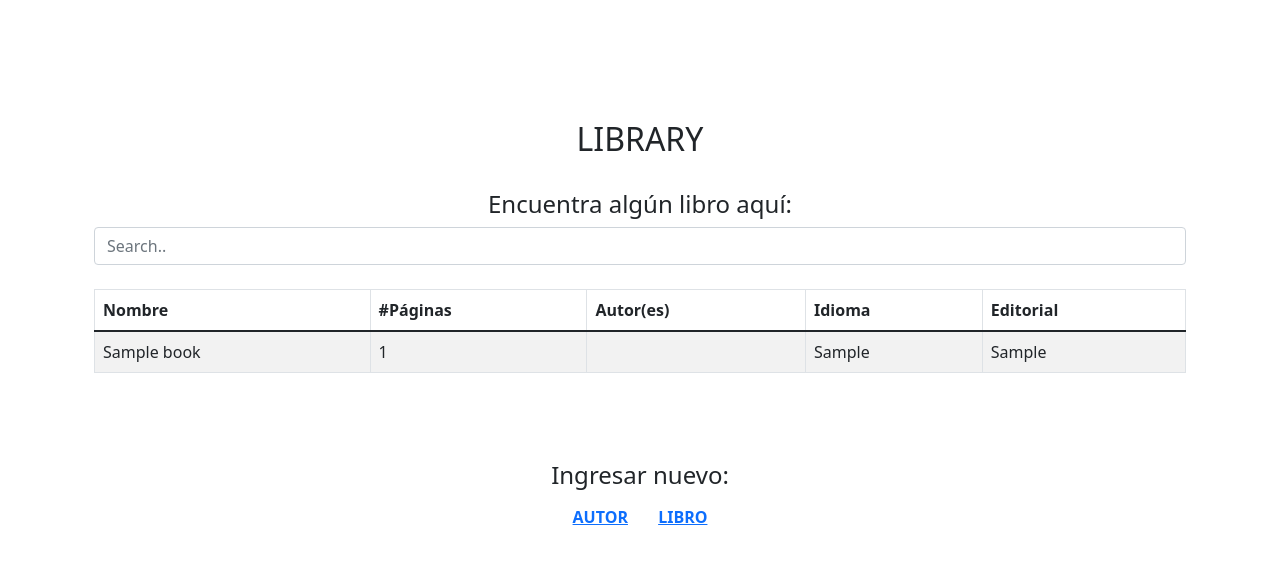
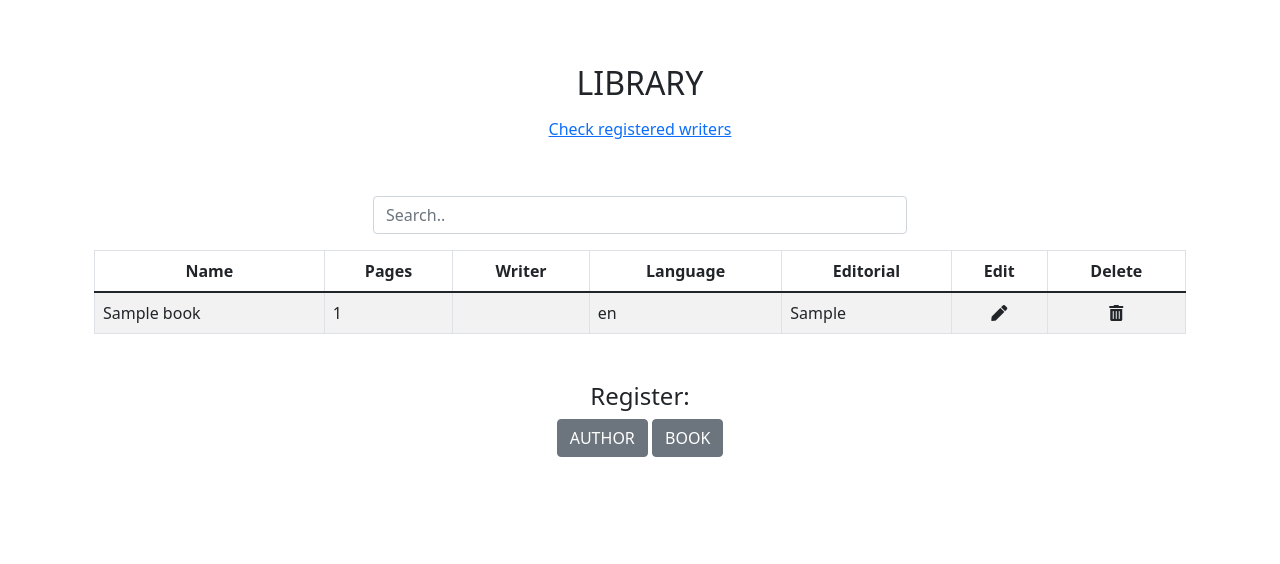
Before and after one commit to aortegaf/Infometrika-entry-test, a Django app: page / in a window 1280 px wide. Shown: the top 564 px of the page. Run offline with Django 4.2, Linux system fonts and the light colour scheme; tables that the repository leaves empty hold one stand-in row (values such as "Sample post").

Commit message:
changed "author" to "writer"

```diff
--- a/library_api/models.py
+++ b/library_api/models.py
@@ -1,7 +1,7 @@
 from django.db import models
 from django.contrib.auth.models import AbstractUser
 
-class Author(models.Model):
+class Writer(models.Model):
     places = [
         ('C', 'Colombia'),
         ('E', 'Ecuador'),
@@ -17,9 +17,9 @@ class Author(models.Model):
 
 class Book(models.Model):
     title = models.CharField(primary_key=True, max_length=100)
-    author = models.ManyToManyField(Author)
+    writer = models.ManyToManyField(Writer)
     pages = models.PositiveIntegerField()
-    idiom = models.CharField(max_length=20)
+    language = models.CharField(max_length=20)
     editorial = models.CharField(max_length=100)
 
     def __str__(self):
--- a/library_api/serializers.py
+++ b/library_api/serializers.py
@@ -1,10 +1,10 @@
 from rest_framework import serializers
-from .models import Author
+from .models import Writer
 from .models import Book
 
-class AuthorSerializer(serializers.ModelSerializer):
+class WriterSerializer(serializers.ModelSerializer):
     class Meta:
-        model = Author
+        model = Writer
         fields = '__all__'
 
 class BookSerializer(serializers.ModelSerializer):
--- a/library_api/templates/bootstrap_starter.html
+++ b/library_api/templates/bootstrap_starter.html
@@ -1,16 +1,20 @@
 <!doctype html>
 <html lang="en">
+
 <head>
   <!-- Required meta tags -->
   <meta charset="utf-8">
   <meta name="viewport" content="width=device-width, initial-scale=1">
 
   <!-- Bootstrap CSS -->
-    <link href="https://cdn.jsdelivr.net/npm/bootstrap@5.1.3/dist/css/bootstrap.min.css" rel="stylesheet" integrity="sha384-1BmE4kWBq78iYhFldvKuhfTAU6auU8tT94WrHftjDbrCEXSU1oBoqyl2QvZ6jIW3" crossorigin="anonymous">
+  <link href="https://cdn.jsdelivr.net/npm/bootstrap@5.1.3/dist/css/bootstrap.min.css" rel="stylesheet"
+    integrity="sha384-1BmE4kWBq78iYhFldvKuhfTAU6auU8tT94WrHftjDbrCEXSU1oBoqyl2QvZ6jIW3" crossorigin="anonymous">
+  <link rel="stylesheet" href="https://cdnjs.cloudflare.com/ajax/libs/font-awesome/5.15.4/css/all.min.css">
 
-    <title>Library</title>
+  <title>Library API</title>
 </head>
-  <body><br/><br/>
+
+<body><br /><br />
   <div class="container">
     {%block content%}
     {%endblock%}
@@ -18,7 +22,9 @@
     <!-- Optional JavaScript; choose one of the two! -->
 
     <!-- Option 1: Bootstrap Bundle with Popper -->
-    <script src="https://cdn.jsdelivr.net/npm/bootstrap@5.1.3/dist/js/bootstrap.bundle.min.js" integrity="sha384-ka7Sk0Gln4gmtz2MlQnikT1wXgYsOg+OMhuP+IlRH9sENBO0LRn5q+8nbTov4+1p" crossorigin="anonymous"></script>
+    <script src="https://cdn.jsdelivr.net/npm/bootstrap@5.1.3/dist/js/bootstrap.bundle.min.js"
+      integrity="sha384-ka7Sk0Gln4gmtz2MlQnikT1wXgYsOg+OMhuP+IlRH9sENBO0LRn5q+8nbTov4+1p"
+      crossorigin="anonymous"></script>
 
     <!-- Option 2: Separate Popper and Bootstrap JS -->
     <!--
@@ -26,4 +32,5 @@
     <script src="https://cdn.jsdelivr.net/npm/bootstrap@5.1.3/dist/js/bootstrap.min.js" integrity="sha384-QJHtvGhmr9XOIpI6YVutG+2QOK9T+ZnN4kzFN1RtK3zEFEIsxhlmWl5/YESvpZ13" crossorigin="anonymous"></script>
     -->
 </body>
+
 </html>
--- a/library_api/templates/home.html
+++ b/library_api/templates/home.html
@@ -3,20 +3,31 @@
 {%block content%}
 
 <div class="container">
-    <br /><br /><br />
-    <center>
-        <h2>LIBRARY</h2><br />
-        <h4>Encuentra algún libro aquí:</h4>
-    </center>
-    <input class="form-control" id="myInput" type="text" placeholder="Search.."><br>
+    <div class="text-center my-3">
+        <h2>LIBRARY</h2>
+        <button type="button" class="btn btn-link" onclick="window.open('http://127.0.0.1:8000/writers/', '_blank');">
+            Check registered writers
+        </button>
+
+    </div>
+
+    <div class="my-5">
+        <div class="row justify-content-center mb-3">
+            <div class="col-md-6">
+                <input class="form-control" id="myInput" type="text" placeholder="Search..">
+            </div>
+        </div>
+
         <table class="table table-bordered table-striped">
             <thead>
-            <tr>
-                <th>Nombre</th>
-                <th>#Páginas</th>
-                <th>Autor(es)</th>
-                <th>Idioma</th>
+                <tr class="text-center">
+                    <th>Name</th>
+                    <th>Pages</th>
+                    <th>Writer</th>
+                    <th>Language</th>
                     <th>Editorial</th>
+                    <th>Edit</th>
+                    <th>Delete</th>
                 </tr>
             </thead>
             <tbody id="myTable">
@@ -25,33 +36,43 @@
                     <td>{{book.title}}</td>
                     <td>{{book.pages}}</td>
                     <td>
-                    {%for author in book.author.all%}
-                    <li>{{author}}</li>
+                        <ul>
+                            {%for writer in book.writer.all%}
+                            <li>{{writer}}</li>
                             {%endfor%}
+                        </ul>
                     </td>
-                <td>{{book.idiom}}</td>
+                    <td>{{book.language}}</td>
                     <td>{{book.editorial}}</td>
+                    <td class="align-middle text-center"><i class="fas fa-pen"></i></td>
+                    <td class="align-middle text-center"><i class="fas fa-trash-alt"></i></td>
                 </tr>
                 {%endfor%}
             </tbody>
         </table>
+    </div>
 
-    <br /><br /><br />
-    <center>
-        <h4>Ingresar nuevo:</h4>
-        <button type="button" class="btn btn-link"
-            onclick="location.href = 'http://127.0.0.1:8000/api/author/';"><strong>AUTOR</strong></button>
-        <button type="button" class="btn btn-link"
-            onclick="location.href = 'http://127.0.0.1:8000/api/book/';"><strong>LIBRO</strong></button>
-    </center>
 
+
+    <div class="text-center">
+        <h4>Register:</h4>
+        <button type="button" class="btn btn-secondary"
+            onclick="window.open('http://127.0.0.1:8000/api/writer/', '_blank');">
+            AUTHOR
+        </button>
+        <button type="button" class="btn btn-secondary"
+            onclick="window.open('http://127.0.0.1:8000/api/book/', '_blank');">
+            BOOK
+        </button>
+    </div>
 </div>
 
 {%endblock%}
 
 <script>
     $(document).ready(function () {
-        $("#myInput").on("keyup", function () {
+        $("#myInput").on("keyup", function (event) {
+            console.log(event.target.value);
             var value = $(this).val().toLowerCase();
             $("#myTable tr").filter(function () {
                 $(this).toggle($(this).text().toLowerCase().indexOf(value) > -1)
--- a/library_api/views.py
+++ b/library_api/views.py
@@ -1,7 +1,12 @@
 from django.shortcuts import render
-from .models import Book, Author
+from .models import Book, Writer
 
 def home(request):
     all_books = Book.objects.all
-    author_info = Author.objects.all
-    return render(request, 'home.html', {'library':all_books, 'author': author_info})
+    writer_info = Writer.objects.all
+    return render(request, 'home.html', {'library':all_books, 'writer': writer_info})
+
+def writers(request):
+    all_books = Book.objects.all
+    writer_info = Writer.objects.all
+    return render(request, 'writers.html', {'library':all_books, 'writers': writer_info})
--- a/library_api/viewsets.py
+++ b/library_api/viewsets.py
@@ -2,9 +2,9 @@ from rest_framework import viewsets
 from . import models
 from . import serializers
 
-class AuthorViewset(viewsets.ModelViewSet):
-    queryset = models.Author.objects.all()
-    serializer_class = serializers.AuthorSerializer
+class WriterViewset(viewsets.ModelViewSet):
+    queryset = models.Writer.objects.all()
+    serializer_class = serializers.WriterSerializer
 
 class BookViewset(viewsets.ModelViewSet):
     queryset = models.Book.objects.all()
--- a/my_app/router.py
+++ b/my_app/router.py
@@ -1,7 +1,7 @@
-from library_api.viewsets import AuthorViewset
+from library_api.viewsets import WriterViewset
 from library_api.viewsets import BookViewset
 from rest_framework import routers
 
 router = routers.DefaultRouter()
-router.register('author', AuthorViewset)
+router.register('writer', WriterViewset)
 router.register('book', BookViewset)
--- a/my_app/urls.py
+++ b/my_app/urls.py
@@ -5,4 +5,5 @@ from library_api import views
 urlpatterns = [
     path('api/', include(router.urls)),
     path('', views.home, name="home"),
+    path('writers/', views.writers, name="writers"),
 ]
```
Also changed, not shown: library_api/templates/writers.html (added, +82 -0 lines). Lines whose indentation alone changed are shown as unchanged.
